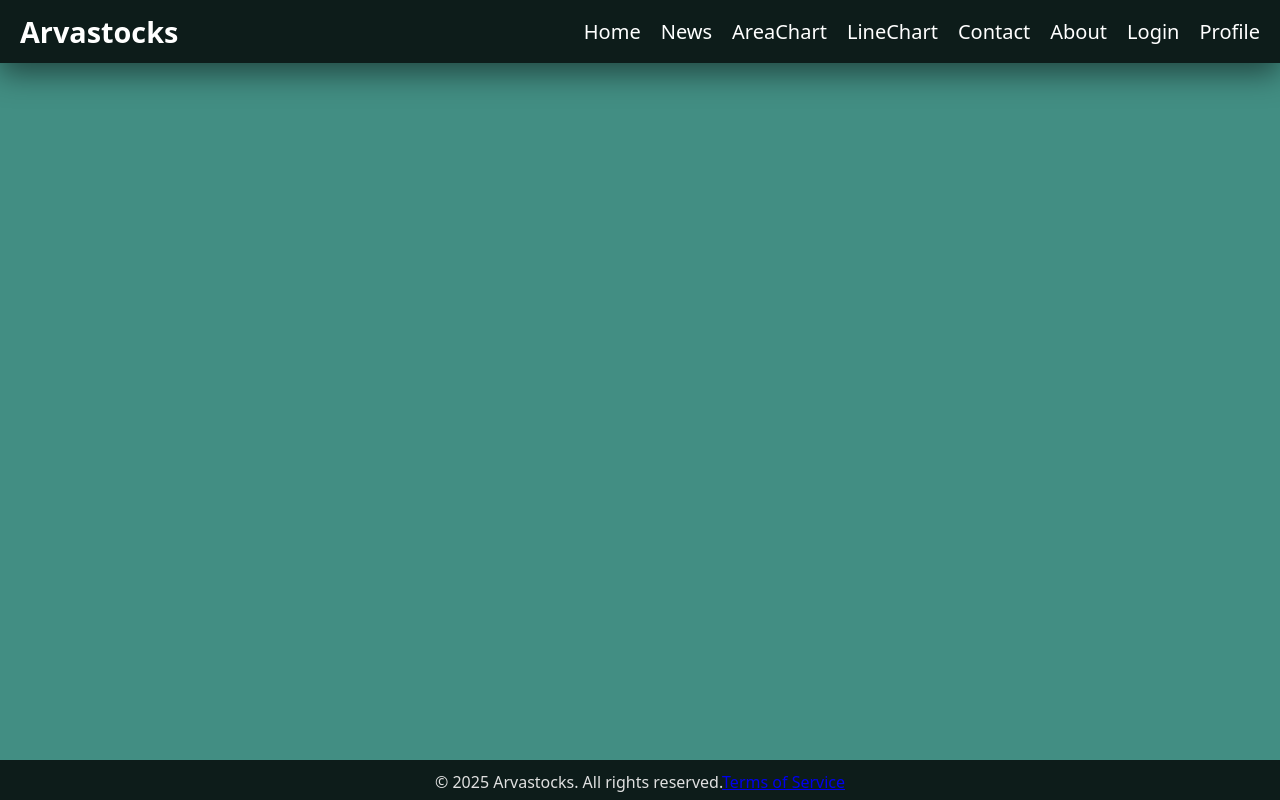
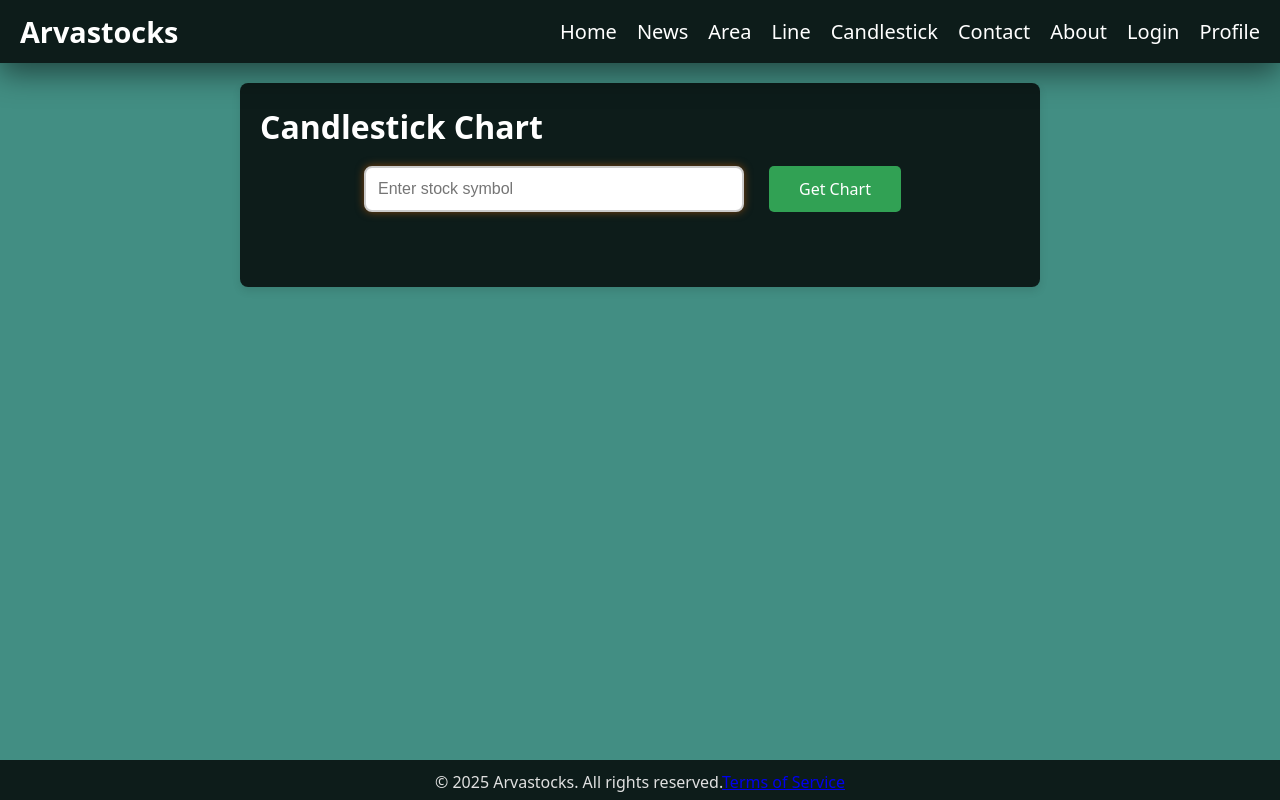
Before and after one commit to balazsarva-dev/Arvastocks, a React (Vite) app in the folder frontend/: page /candlestick-chart in a window 1280 px wide. Built offline with nearby package versions, Linux system fonts and the light colour scheme; what chartjs-plugin-zoom would draw is missing.

Commit message:
Candlestick still not works

```diff
--- a/frontend/package.json
+++ b/frontend/package.json
@@ -17,6 +17,9 @@
     "chartjs-chart-financial": "^0.2.1",
     "chartjs-plugin-zoom": "^2.2.0",
     "date-fns": "2.30.0",
+    "highcharts": "^12.2.0",
+    "highcharts-react-official": "^3.2.2",
+    "lightweight-charts": "^5.0.6",
     "react": "^18.2.0",
     "react-dom": "^18.2.0",
     "react-router": "^7.5.2",
--- a/frontend/src/App.jsx
+++ b/frontend/src/App.jsx
@@ -5,6 +5,7 @@ import HomePage from "./components/others/Home";
 import News from "./components/stocks/News";
 import AreaChart from "./components/stocks/AreaChart";
 import LineChart from "./components/stocks/LineChart";
+import CandlestickChart from "./components/stocks/CandlestickChart";
 import Contact from "./components/others/Contact";
 import About from "./components/others/About";
 import Terms from "./components/others/Terms";
@@ -26,6 +27,7 @@ const App = () => {
           <Route path="/news" element={<News />} />
           <Route path="/area-chart" element={<AreaChart />} />
           <Route path="/line-chart" element={<LineChart />} />
+          <Route path="/candlestick-chart" element={<CandlestickChart />} />
           <Route path="/contact" element={<Contact />} />
           <Route path="/about" element={<About />} />
           <Route path="/terms" element={<Terms />} />
--- a/frontend/src/components/Navbar.jsx
+++ b/frontend/src/components/Navbar.jsx
@@ -17,8 +17,9 @@ const Navbar = () => {
       <ul className={`nav-links ${isMenuOpen ? 'show' : ''}`}>
         <li><a href="/">Home</a></li>
         <li><a href="/news">News</a></li>
-        <li><a href="/area-chart">AreaChart</a></li>
-        <li><a href="/line-chart">LineChart</a></li>
+        <li><a href="/area-chart">Area</a></li>
+        <li><a href="/line-chart">Line</a></li>
+        <li><a href="/candlestick-chart">Candlestick</a></li>
         <li><a href="/contact">Contact</a></li>
         <li><a href="/about">About</a></li>
         <li><a href="/login">Login</a></li>
--- /dev/null
+++ b/frontend/src/components/stocks/CandlestickChart.jsx
@@ -0,0 +1,119 @@
+import React, { useState, useEffect } from 'react';
+import HighchartsReact from 'highcharts-react-official';
+import Highcharts from 'highcharts/highstock';
+import api from '../../services/api'; // Axios instance for API calls
+import './Chart.css'; // Reuse the same CSS as AreaChart
+
+const CandlestickChart = () => {
+  const [symbol, setSymbol] = useState(''); // State for the stock symbol input
+  const [chartOptions, setChartOptions] = useState(null); // State for chart configuration
+  const [loading, setLoading] = useState(false); // Loading state
+  const [error, setError] = useState(null); // Error state
+
+  // Function to fetch candlestick data
+  const fetchData = async () => {
+    if (!symbol) {
+      setError('Please enter a stock symbol.');
+      return;
+    }
+
+    setLoading(true);
+    setError(null);
+
+    try {
+      // Fetch data from the backend
+      const response = await api.post('/candlestick', { symbol });
+      const rawData = response.data;
+
+      console.log('Raw Data:', rawData); // Debugging: Log the raw data
+
+      if (!rawData || rawData.length === 0) {
+        setError('No data available for the selected stock symbol.');
+        return;
+      }
+
+      // Format the data for Highcharts
+      const formattedData = rawData.map((item) => [
+        new Date(item.x).getTime(), // Convert date to timestamp
+        item.o, // Open
+        item.h, // High
+        item.l, // Low
+        item.c, // Close
+      ]);
+
+      console.log('Formatted Data:', formattedData); // Debugging: Log the formatted data
+
+      // Update chart options
+      setChartOptions({
+        title: {
+          text: `${symbol} Candlestick Chart`,
+        },
+        rangeSelector: {
+          selected: 0, // Default range selector option
+        },
+        chart: {
+          zoomType: 'x', // Enable zooming on the x-axis
+          panning: true, // Enable panning
+          panKey: 'shift', // Hold "Shift" to pan
+        },
+        xAxis: {
+          type: 'datetime', // Time-based x-axis
+        },
+        yAxis: {
+          title: {
+            text: 'Price-USD',
+          },
+        },
+        series: [
+          {
+            type: 'candlestick',
+            name: symbol,
+            data: formattedData,
+            tooltip: {
+              valueDecimals: 2, // Show 2 decimal places in tooltips
+            },
+            dataGrouping: {
+              enabled: false,
+            },
+          },
+        ],
+      });
+
+      setError(null);
+    } catch (err) {
+      console.error('Error fetching candlestick data:', err);
+      setError('Failed to fetch candlestick data.');
+    } finally {
+      setLoading(false);
+    }
+  };
+
+  return (
+    <div className="chart">
+      <h1>Candlestick Chart</h1>
+      <div className="chart-input">
+        {/* Search bar for stock symbol */}
+        <input
+          type="text"
+          placeholder="Enter stock symbol"
+          value={symbol}
+          onChange={(e) => setSymbol(e.target.value.toUpperCase())}
+          className="chart-input-field"
+        />
+        <button onClick={fetchData} className="chart-button" disabled={loading}>
+          {loading ? 'Loading...' : 'Get Chart'}
+        </button>
+      </div>
+      {error && <p className="error-message">{error}</p>}
+      {chartOptions && (
+        <HighchartsReact
+          highcharts={Highcharts}
+          constructorType={'stockChart'} // Use Highcharts Stock for candlestick charts
+          options={chartOptions}
+        />
+      )}
+    </div>
+  );
+};
+
+export default CandlestickChart;
```
Also changed, not shown: 1 other file (tests, documents, lock files or other folders).
